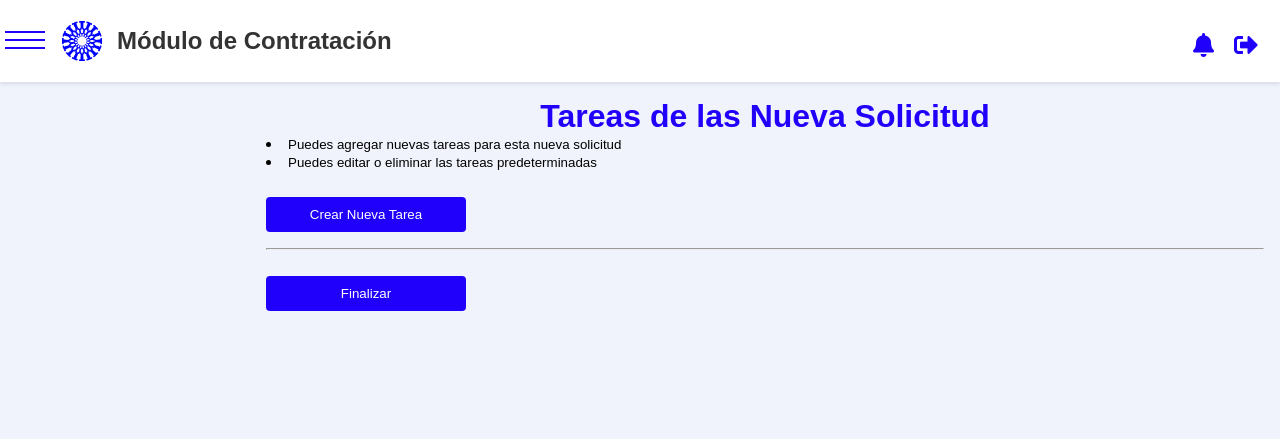
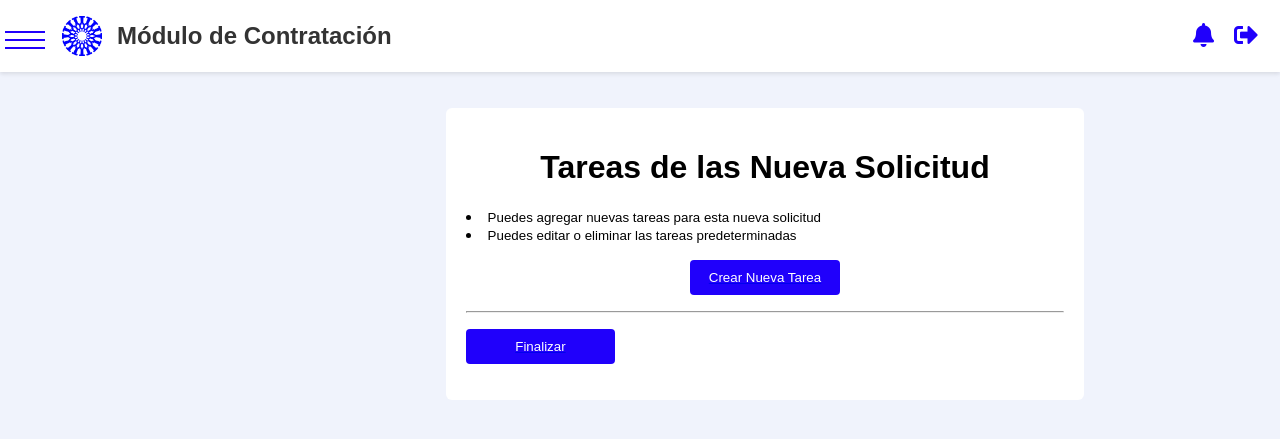
Before and after one commit to ICESI-PI1-2024A-3/ccsa-grupo-5, a Django app: template petition/templates/viewTask.html in a window 1280 px wide. Shown: the top 439 px of the page. Run offline with Django 5.2, Linux system fonts and the light colour scheme; the template is opened without the code that fills it, so the values that code supplies are empty.

Commit message:
refactor: corregir front de los crud de observaciones y tareas

```diff
--- a/login/static/styles/signupStyles.css
+++ b/login/static/styles/signupStyles.css
@@ -79,7 +79,7 @@ h1 {
     margin-bottom: 10px;
 }
 .success-message {
-    background-color: #62f15d;
+    background-color: #8ef38a;
     color: #000;
     padding: 10px;
     border-radius: 5px;
--- a/moduloContratacion/settings.py
+++ b/moduloContratacion/settings.py
@@ -34,7 +34,8 @@ SECRET_KEY = "cdabadc5caf8207c81af4cf9404b6b33"
 if "test" in sys.argv:
     DEBUG = True
 else:
-    DEBUG = os.environ.get("DEBUG", "False").lower() == "true"
+    #DEBUG = os.environ.get("DEBUG", "False").lower() == "true"
+    DEBUG = True
 
 ALLOWED_HOSTS = ["*"]
 
--- /dev/null
+++ b/petition/static/styles/viewTask.css
@@ -0,0 +1,32 @@
+.buttons{
+    padding: 10px;
+    display: flex;
+    justify-content: left; /* Distribuye el espacio entre los elementos */
+    text-decoration: none;
+    gap: 3%;
+}
+
+.divButton {
+    width: max-content;
+    min-width: max-content;
+}
+
+.center-content {
+    display: flex;
+    justify-content: center;
+    width: 100%;
+}
+
+h1{
+    text-align: center;
+}
+
+a{
+    width: 100%;
+}
+
+.outButton{
+    width: 100%;
+    display: flex;
+    justify-content: center;
+}
--- a/petition/templates/editObservation.html
+++ b/petition/templates/editObservation.html
@@ -6,7 +6,7 @@
 
 <link rel="stylesheet" href="{% static 'styles/petitionStyle.css' %}">
 <link rel="stylesheet" href="{% static 'styles/editPetition.css' %}">
-
+<div class="cardContainer">
 <h1>Editar Observación</h1>
 <p></p>
 <li style="text-align: center;"><small>Escribe la descripción de la observación que podrás visualizar junto al lider y al gestor encargado</small></li>
@@ -24,5 +24,5 @@
     </div>
 
 </form>
-
+</div>
 {% endblock  %}
--- a/petition/templates/editTask.html
+++ b/petition/templates/editTask.html
@@ -6,6 +6,8 @@
 
 <link rel="stylesheet" href="{% static 'styles/petitionStyle.css' %}">
 <link rel="stylesheet" href="{% static 'styles/editPetition.css' %}">
+
+<div class="cardContainer">
 
 <h1>Editar Tarea</h1>
 <p></p>
@@ -25,5 +27,6 @@
     </div>
 
 </form>
+</div>
 
 {% endblock  %}
--- a/petition/templates/editTaskPredeterminate.html
+++ b/petition/templates/editTaskPredeterminate.html
@@ -6,6 +6,8 @@
 
 <link rel="stylesheet" href="{% static 'styles/petitionStyle.css' %}">
 <link rel="stylesheet" href="{% static 'styles/editPetition.css' %}">
+
+<div class="cardContainer">
 
 <h1>Editar Tarea Predeterminada</h1>
 <p></p>
@@ -24,4 +26,6 @@
 
 </form>
 
+</div>
+
 {% endblock  %}
--- a/petition/templates/viewTask.html
+++ b/petition/templates/viewTask.html
@@ -3,9 +3,10 @@
 {% load static %}
 
 {% block content %}
+<div class="cardContainer">
 
 <link rel="stylesheet" href="{% static 'styles/editPetition.css' %}">
-<link rel="stylesheet" href="{% static 'styles/petitionStyle.css' %}">
+<link rel="stylesheet" href="{% static 'styles/viewTask.css' %}">
 <link rel="stylesheet" href="https://cdnjs.cloudflare.com/ajax/libs/font-awesome/5.15.2/css/all.min.css">
 
 <h1>Tareas de las Nueva Solicitud </h1>
@@ -14,7 +15,9 @@
 <li><small>Puedes editar o eliminar las tareas predeterminadas</small></li>
 
 <p></p>
-    <a href="{% url 'createTask' petitionId%}"><button>Crear Nueva Tarea</button></a>
+<div class="center-content">
+    <a class="outButton" href="{% url 'createTask' petitionId%}"><button class="outButton">Crear Nueva Tarea</button></a>
+</div>
 <p></p>
 
 <hr>
@@ -47,8 +50,12 @@
 {% endfor %}
 
 <p></p>
-    <a href="{% url 'viewPetition' %}"><button>Finalizar</button></a>
+<div class="center-content">
+    <a href="{% url 'viewPetition' %}"><button class="outButton">Finalizar</button></a>
+</div>
+
 <p></p>
 
 <script src="{% static 'scripts/deleteElement.js' %}"></script>
-{% endblock  %}
+</div>
+{% endblock %}
```
Also changed, not shown: petition/static/styles/rejactPetition.css (+12 -0 lines), petition/templates/rejectPetition.html (+5 -7 lines).
